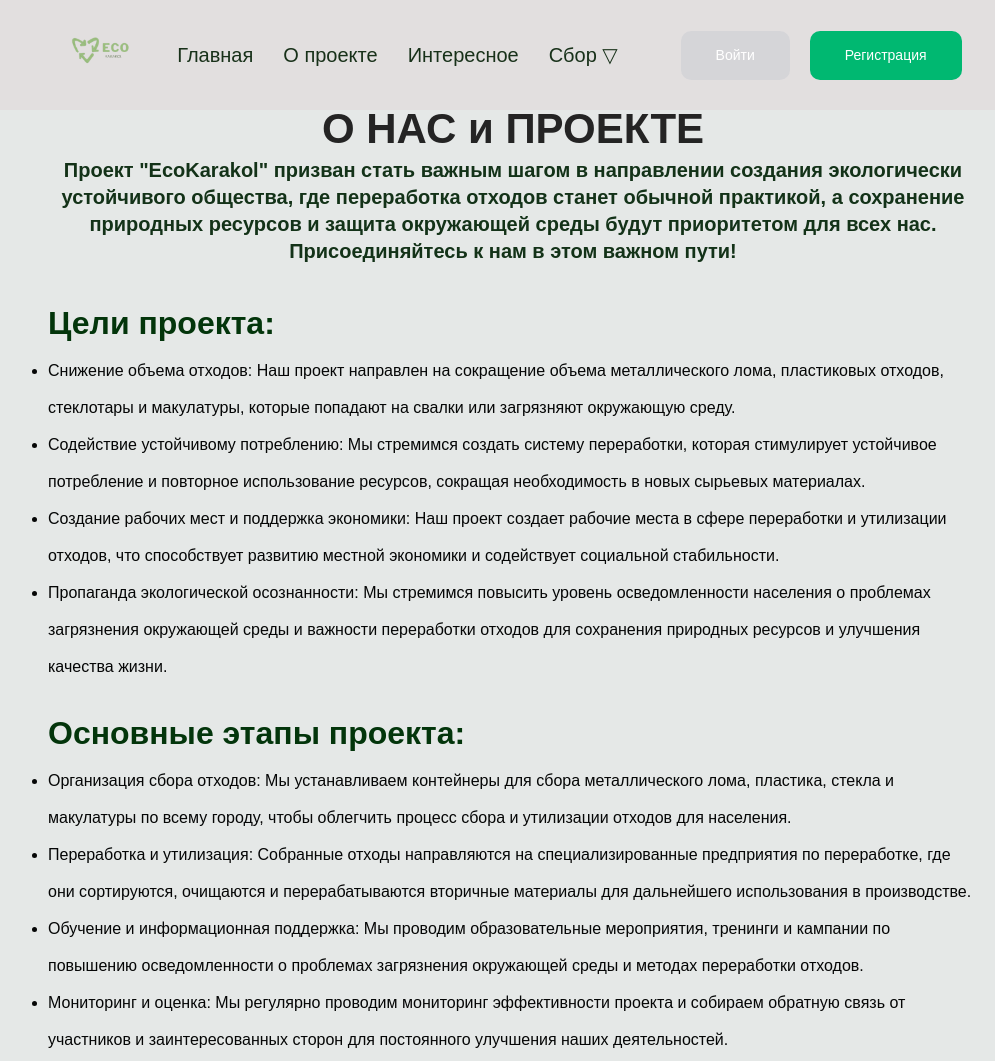
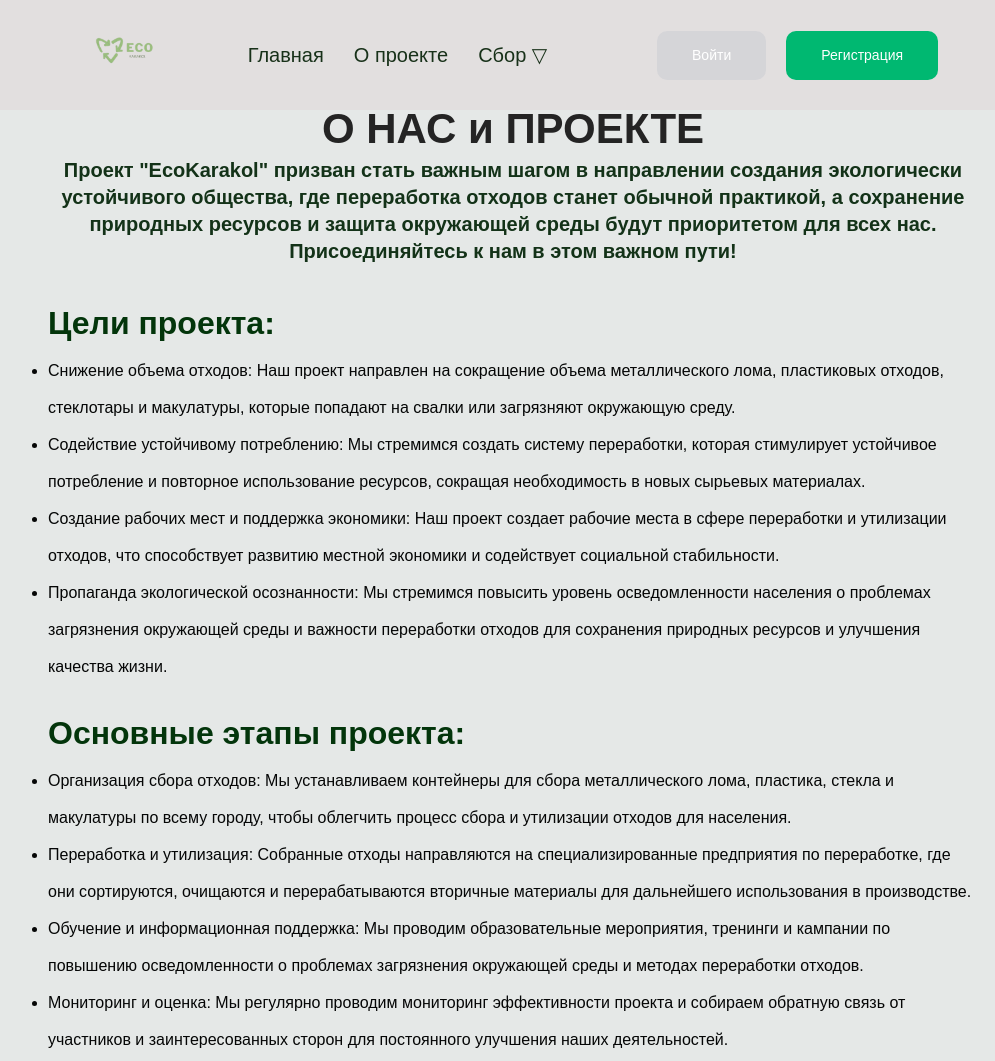
Before and after one commit to twiqs/eco_test, a plain HTML site: page index.html in a window 1280 px wide. Shown: the top 1061 px of the page, without its empty margins (127-1122 px from the left). Drawn offline with nearby package versions, Linux system fonts and the light colour scheme; a web font is replaced by a local one.

Commit message:
Update index.html

```diff
--- a/index.html
+++ b/index.html
@@ -33,9 +33,6 @@
 						</li>
 						<li>
 							<a href="#case" class="header_link">О проекте </a>
-						</li>
-                        <li>
-							<a href="interest.html" class="header_link">Интересное</a>
 						</li>
 						<li>
 							<a href="#services" class="header_link">Сбор &bigtriangledown;</a>
```
